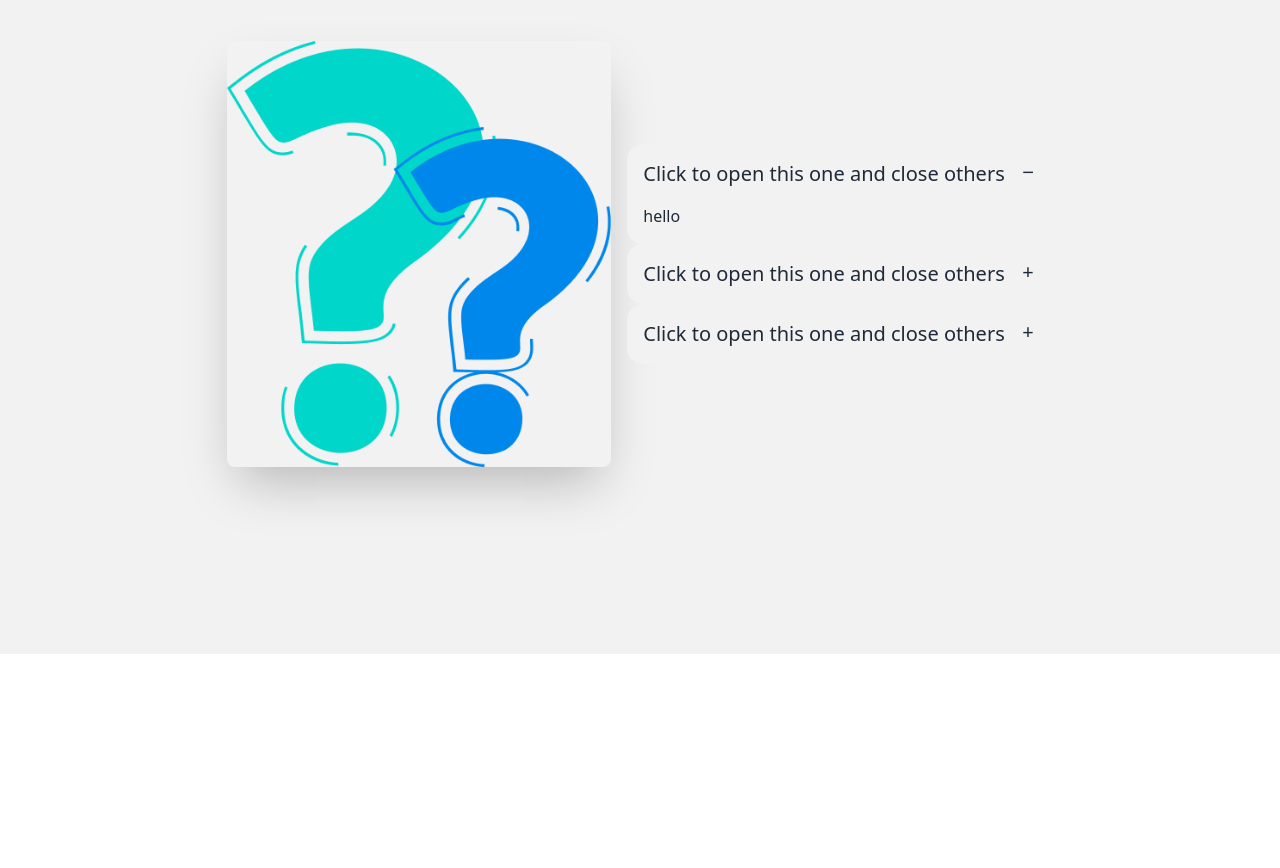
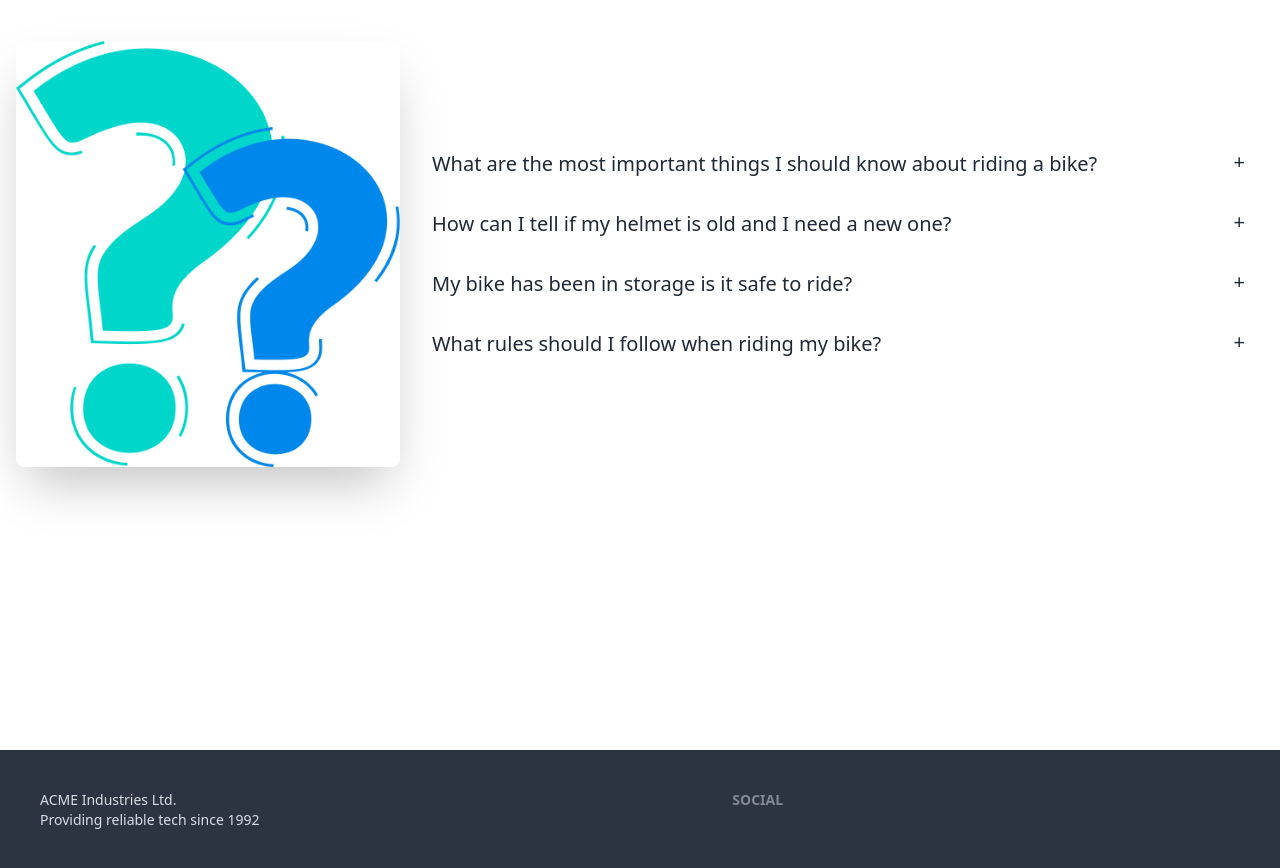
Before and after one commit to SalmanJunaed/Biker-Zone, a website: page index.html in a window 1280 px wide. Shown: the part 2300-3168 px from the top of the page. Before the commit the page ends 3050 px from the top, so only its background shows below. Drawn offline with nearby package versions, Linux system fonts and the light colour scheme.

Commit message:
faq is done

```diff
--- a/index.html
+++ b/index.html
@@ -281,35 +281,48 @@
         <!-- FAQ -->
         <section class="my-24">
             <h3 class="text-5xl font-semibold text-center pb-10">Frequently<span class="text-bike-primary pb-8">Asked Questions</span></h3>
-            <div class="hero min-h-screen bg-base-200">
+            <div class="hero min-h-screen ">
                 <div class="hero-content flex-col lg:flex-row">
-                    <img src="/images/others/faq.png" class="max-w-sm rounded-lg shadow-2xl" />
+                    <img src="/images/others/faq.png" class="w-1/2 lg:max-w-sm rounded-lg shadow-2xl" />
                     <div>
-                        <div class="collapse collapse-plus bg-base-200">
-                            <input type="radio" name="my-accordion-3" checked="checked" />
+                        <!-- FAQ dropdown 1 -->
+                        <div class="collapse collapse-plus ">
+                            <input type="radio" name="my-accordion-3" />
                             <div class="collapse-title text-xl font-medium">
-                                Click to open this one and close others
+                                What are the most important things I should know about riding a bike?
+                            </div>
+                            <div class="collapse-content">
+                                <p>Safety First! Always obey the rules of the road. Obey all traffic signals, signs, and laws. Get in the mindset of “driving” your bike—not just “riding” your bike. This will help you be a more focused and legally compliant bike rider. </p>
+                            </div>
+                        </div>
+                        <!-- FAQ dropdown 2 -->
+                        <div class="collapse collapse-plus ">
+                            <input type="radio" name="my-accordion-3" />
+                            <div class="collapse-title text-xl font-medium">
+                                How can I tell if my helmet is old and I need a  new one?
+                            </div>
+                            <div class="collapse-content">
+                                <p>Safety First! Always obey the rules of the road. Obey all traffic signals, signs, and laws. Get in the mindset of “driving” your bike—not just “riding” your bike. This will help you be a more focused and legally compliant bike rider. </p>
+                            </div>
+                        </div>
+                        <!-- FAQ dropdown 3 -->
+                        <div class="collapse collapse-plus ">
+                            <input type="radio" name="my-accordion-3" />
+                            <div class="collapse-title text-xl font-medium">
+                                My bike has been in storage is it safe to ride?
                             </div>
                             <div class="collapse-content">
                                 <p>hello</p>
                             </div>
                         </div>
-                        <div class="collapse collapse-plus bg-base-200">
+                        <!-- FAQ dropdown 4 -->
+                        <div class="collapse collapse-plus ">
                             <input type="radio" name="my-accordion-3" />
                             <div class="collapse-title text-xl font-medium">
-                                Click to open this one and close others
+                                What rules should I follow when riding my bike?
                             </div>
                             <div class="collapse-content">
-                                <p>hello</p>
-                            </div>
-                        </div>
-                        <div class="collapse collapse-plus bg-base-200">
-                            <input type="radio" name="my-accordion-3" />
-                            <div class="collapse-title text-xl font-medium">
-                                Click to open this one and close others
-                            </div>
-                            <div class="collapse-content">
-                                <p>hello</p>
+                                <p>Safety First! Always obey the rules of the road. Obey all traffic signals, signs, and laws. Get in the mindset of “driving” your bike—not just “riding” your bike. This will help you be a more focused and legally compliant bike rider. </p>
                             </div>
                         </div>
                     </div>
@@ -317,6 +330,18 @@
             </div>
         </section>
     </main>
-    <footer></footer>
+    <footer class="footer p-10 bg-neutral text-neutral-content">
+        <div>
+            <p>ACME Industries Ltd.<br/>Providing reliable tech since 1992</p>
+        </div>
+        <div>
+            <span class="footer-title">Social</span>
+            <div class="grid grid-flow-col gap-4">
+            <a></a>
+            <a></a>
+            <a></a>
+            </div>
+        </div>
+    </footer>
 </body>
 </html>
```
